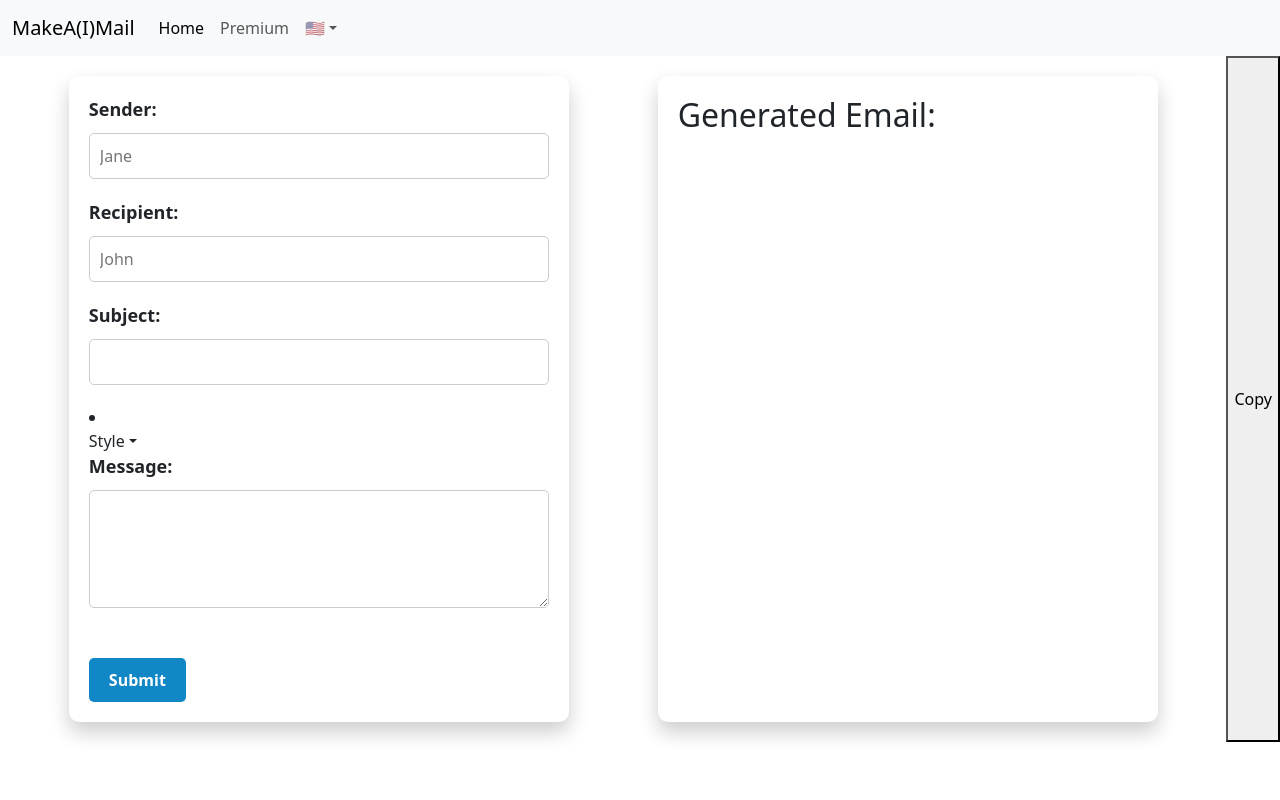
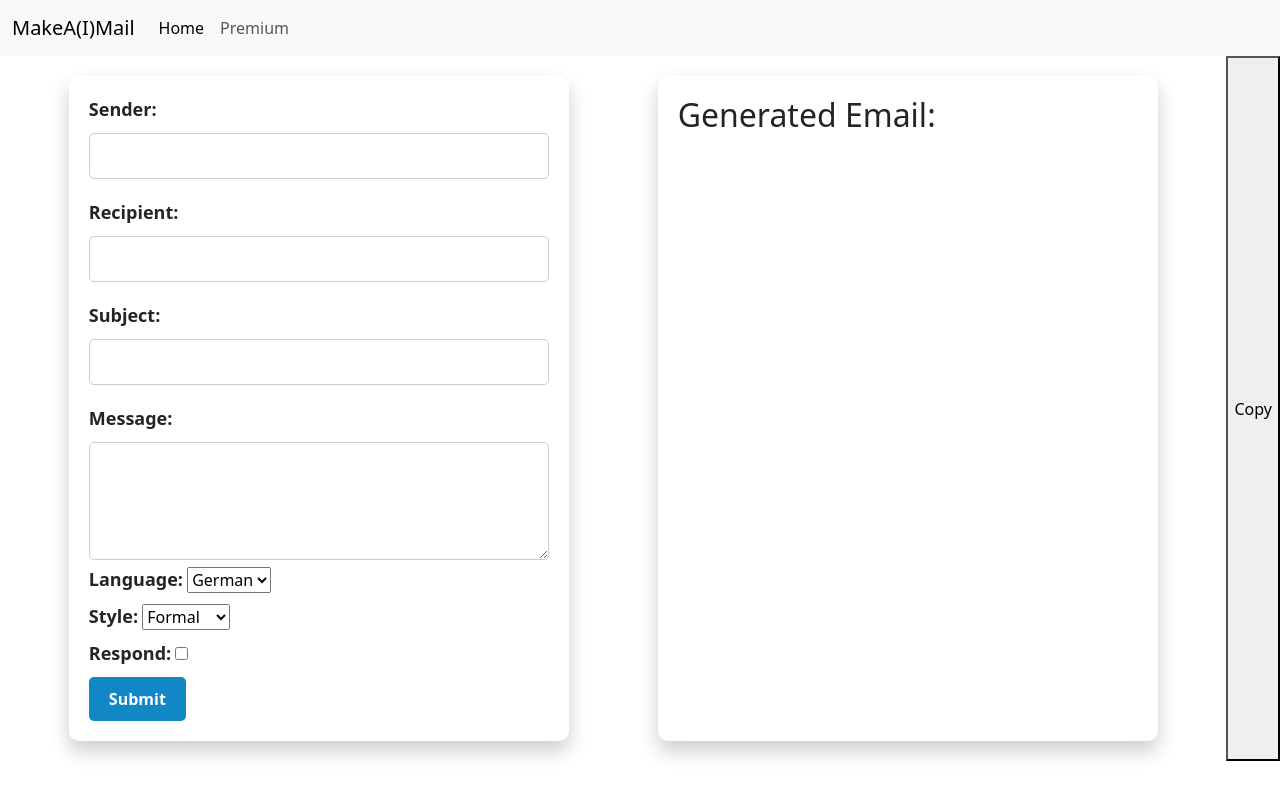
Before and after one commit to elyesj23/Email-Writer, a Flask app: page /mail in a window 1280 px wide. Run offline with Flask 2, Linux system fonts and the light colour scheme.

Commit message:
form stays

```diff
--- a/app.py
+++ b/app.py
@@ -8,6 +8,8 @@ import os
 
 
 app = flask.Flask(__name__)
+app.secret_key = 'dev'
+
 
 @app.route('/')
 def home():
@@ -15,7 +17,31 @@ def home():
 
 @app.route('/mail', methods=['GET', 'POST'])
 def index():
-    if flask.request.method == 'POST':
+    if flask.request.method == 'GET':
+        form_data = flask.session.get('form_data', {})
+
+
+
+    elif flask.request.method == 'POST':
+        # Save form data to a session variable
+        flask.session['form_data'] = flask.request.form
+
+        form_data = {}
+        if 'form_data' in flask.session:
+            # Retrieve form data from the session variable
+            form_data = flask.session.pop('form_data')
+        else:
+            # Set default values for form data
+            form_data = {
+                'sender': '',
+                'recipient': '',
+                'subject': '',
+                'message': '',
+                'language': '🇺🇸',
+                'style': 'professional',
+                'respond': ''
+        }
+
         openai.api_key = "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"
         length = 200
         max_tokens=200
@@ -29,22 +55,26 @@ def index():
 
         language = flask.request.form.get("language")
         style = flask.request.form.get("style")
+        respond = flask.request.form.get("flexSwitchCheckDefault")
 
 
         if language == "🇩🇪":
-                prompt = (
-                    (f"schreibe eine antwort für diese email: {flask.request.form['message']}\n"))
-
-        elif language == "🇺🇸":
+            if respond == "respond":
+                    prompt = (
+                        (f"schreibe eine antwort für diese email: {flask.request.form['message']}\n"))
+            else:
                 prompt = (
                     (f"Type: Email\n"
-                    f"From: {flask.request.form['sender']}\n"
-                    f"To: {flask.request.form['recipient']}\n"
-                    f"Subject: {flask.request.form['subject']}\n"
-                    f"Format:Fully written email in Deutsch\n"
-                    f"\nWrite an email with 175 words about {flask.request.form['message']}\n"))
-
-        elif language == "🇫🇷":
+                    f"Von: {flask.request.form['sender']}\n"
+                    f"Zu: {flask.request.form['recipient']}\n"
+                    f"Thea=ma: {flask.request.form['subject']}\n"
+                    f"Format:Fully written email in English\n"
+                    f"\nSchreibe eine Email über: {flask.request.form['message']}\n"))
+        if language == "🇫🇷":
+            if respond == "respond":
+                    prompt = (
+                        (f"respond in french to this mail: {flask.request.form['message']}\n"))
+            else:
                 prompt = (
                     (f"Type : Email\n"
                     f"De : {flask.request.form['sender']}\n"
@@ -52,6 +82,22 @@ def index():
                     f"Sujet : {flask.request.form['subject']}\n"
                     f"Format:Email entièrement rédigé en français\n"
                     f"\nÉcrivez un email de 175 mots sur {flask.request.form['message']}\n"))
+        if language == "🇺🇸":
+            if respond == "respond":
+                    prompt = (
+                        (f"Respond to this email: {flask.request.form['message']}\n"))
+            else:
+                prompt = (
+                    (f"Type: Email\n"
+                    f"From: {flask.request.form['sender']}\n"
+                    f"To: {flask.request.form['recipient']}\n"
+                    f"Subject: {flask.request.form['subject']}\n"
+                    f"Format:Fully written email in English\n"
+                    f"\nWrite an email with 175 words about {flask.request.form['message']}\n"))
+
+
+
+
 
         completions = openai.Completion.create(
             model="text-davinci-003",
@@ -66,6 +112,7 @@ def index():
         print(prompt)
         print(language)
         print(style)
+        print(form_data)
         generated_message = completions.choices[0].text
 
 
@@ -88,8 +135,9 @@ def index():
 
 
 
-        return flask.render_template('index.html', sender=flask.request.form['sender'], greeting=greeting,language=language, beginning=beginning, body=body, sign_off=sign_off, recipient=flask.request.form['recipient'], subject=flask.request.form['subject'], message=flask.request.form['message'])
-    return flask.render_template('index.html')
+        return flask.render_template('index.html', form_data=form_data, greeting=greeting, beginning=beginning, body=body, sign_off=sign_off)
+
+    return flask.render_template('index.html', form_data=form_data)
 
 
 @app.route('/checkout')
--- a/templates/index.html
+++ b/templates/index.html
@@ -12,29 +12,41 @@
 <body>
     {% include 'navbar.html' %}
     <div style="display: flex;">
-        <form action="/mail" method="post" style="flex: 1;">
-            <input type="hidden" id="language" name="language" value="🇺🇸">
-            <input type="hidden" id="style" name="style" value="">
-            <input type="hidden" id="respond" name="respond" value="respond">
-            <label for="sender">Sender:</label><br>
-            <input type="text" id="sender" name="sender" value="{{ sender }}" placeholder="Jane" class="form-input">
-            <label for="recipient">Recipient:</label><br>
-            <input type="text" id="recipient" name="recipient" value="{{ recipient }}" placeholder="John" class="form-input"><br>
-            <label for="subject">Subject:</label><br>
-            <input type="text" id="subject" name="subject" value="{{ subject }}" class="form-input"><br>
-            <li class="nav-item dropdown">
-                <a id="style-button" class="nav-link dropdown-toggle" href="#" role="button" data-bs-toggle="dropdown" aria-expanded="false">Style</a>
-                <ul class="dropdown-menu">
-                    <li><a class="dropdown-item" href="#" onclick="changeStyle('formal')">Formal</a></li>
-                    <li><a class="dropdown-item" href="#" onclick="changeStyle('professional')">Professional</a></li>
-                    <li><a class="dropdown-item" href="#" onclick="changeStyle('friendly')">Friendly</a></li>
-                </ul>
-            </li>
+        <form method="post" action="/mail">
+            <label for="sender">Sender:</label>
+            <input type="text" id="sender" name="sender" value="{{form_data.sender}}"><br>
 
-            <label for="message">Message:</label><br>
-            <textarea id="message" name="message" rows="4" cols="50" class="form-input">{{ message }}</textarea><br><br>
-            <input type="submit" value="Submit" class="form-submit" onclick="togglePlaceholder()">
+            <label for="recipient">Recipient:</label>
+            <input type="text" id="recipient" name="recipient" value="{{form_data.recipient}}"><br>
+
+            <label for="subject">Subject:</label>
+            <input type="text" id="subject" name="subject" value="{{form_data.subject}}"><br>
+
+            <label for="message">Message:</label>
+            <textarea id="message" name="message" rows="4" cols="50">{{ form_data.message }}</textarea><br>
+
+            <label for="language">Language:</label>
+            <select id="language" name="language">
+                <option value="🇩🇪" {{ 'selected' if form_data.language == '🇩🇪' else '' }}>German</option>
+                <option value="🇫🇷" {{ 'selected' if form_data.language == '🇫🇷' else '' }}>French</option>
+                <option value="🇺🇸" {{ 'selected' if form_data.language == '🇺🇸' else '' }}>English</option>
+            </select><br>
+
+            <label for="style">Style:</label>
+            <select id="style" name="style">
+                <option value="formal" {{ 'selected' if form_data.style == 'formal' else '' }}>Formal</option>
+                <option value="informal" {{ 'selected' if form_data.style == 'informal' else '' }}>Informal</option>
+            </select><br>
+
+            <label for="flexSwitchCheckDefault">Respond:</label>
+            <input type="checkbox" id="flexSwitchCheckDefault" name="flexSwitchCheckDefault" value="respond" {{'checked' if form_data.respond == 'respond' else ''}}><br>
+
+            <input type="submit" value="Submit">
         </form>
+
+
+
+
 
         <div style="flex: 1; margin-left: 20px;" id="mail">
             <h2>Generated Email:</h2>
--- a/templates/navbar.html
+++ b/templates/navbar.html
@@ -21,13 +21,6 @@
                 <li class="nav-item">
                     <a class="nav-link" href="/checkout">Premium</a>
                 </li>
-                <li class="nav-item dropdown">
-                    <a id="flag-button" class="nav-link dropdown-toggle" href="#" role="button" data-bs-toggle="dropdown" aria-expanded="false">🇺🇸</a>
-                    <ul class="dropdown-menu">
-                      <li><a class="dropdown-item" href="#" onclick="changeFlag('🇩🇪','de')">🇩🇪</a></li>
-                      <li><a class="dropdown-item" href="#" onclick="changeFlag('🇫🇷','fr')">🇫🇷</a></li>
-                    </ul>
-                  </li>
         </div>
     </div>
 </nav>
```
